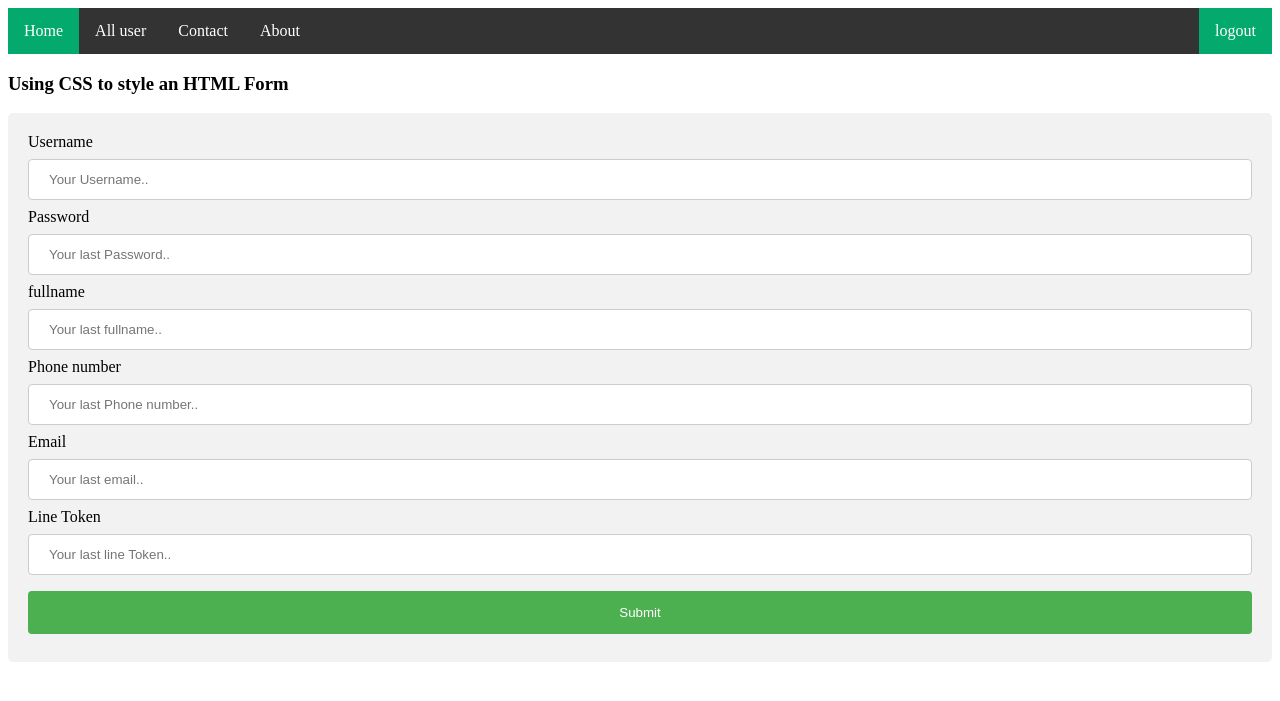
After one commit to siwakron030830/basicphp, a PHP site: page /register.php in a window 1280 px wide. The commit adds this page. Shown: the top 701 px of the page. Run offline with PHP 8.4, Linux system fonts and the light colour scheme.

Commit message:
[Create] registtr

```diff
--- a/api/api_login.php
+++ b/api/api_login.php
@@ -9,7 +9,7 @@ if ($query->num_rows > 0) {
     session_start();
     $_SESSION["sess_id"] = session_id();
     $_SESSION["fullname"] = $result->fullname;
-    echo header("Location: ../dashboard.php");
+    echo header("Location: ../index.php");
 } else {
     echo header("Location: ../login.php");
 }
--- /dev/null
+++ b/logout.php
@@ -0,0 +1,4 @@
+<?php
+session_start();
+session_destroy();
+header("Location: index.php");
--- /dev/null
+++ b/register.php
@@ -0,0 +1,105 @@
+<!DOCTYPE html>
+<html>
+<style>
+    ul {
+  list-style-type: none;
+  margin: 0;
+  padding: 0;
+  overflow: hidden;
+  background-color: #333;
+}
+
+li {
+  float: left;
+}
+
+li a {
+  display: block;
+  color: white;
+  text-align: center;
+  padding: 14px 16px;
+  text-decoration: none;
+}
+
+li a:hover:not(.active) {
+  background-color: #111;
+}
+
+.active {
+  background-color: #04AA6D;
+}
+input[type=text], select {
+  width: 100%;
+  padding: 12px 20px;
+  margin: 8px 0;
+  display: inline-block;
+  border: 1px solid #ccc;
+  border-radius: 4px;
+  box-sizing: border-box;
+}
+
+input[type=submit] {
+  width: 100%;
+  background-color: #4CAF50;
+  color: white;
+  padding: 14px 20px;
+  margin: 8px 0;
+  border: none;
+  border-radius: 4px;
+  cursor: pointer;
+}
+
+input[type=submit]:hover {
+  background-color: #45a049;
+}
+
+div {
+  border-radius: 5px;
+  background-color: #f2f2f2;
+  padding: 20px;
+}
+</style>
+<body>
+<ul>
+  <li><a class="active" href="index.php">Home</a></li>
+  <li><a href="register.php">All user</a></li>
+  <li><a href="#contact">Contact</a></li>
+  <li><a href="#about">About</a></li>
+  <li style="float:right">
+
+
+    <a class="active"href="logout.php">logout</a>
+
+</li>
+</ul>
+
+<h3>Using CSS to style an HTML Form</h3>
+
+<div>
+  <form action="api/api_register.php" method = "post">
+    <label for="Username">Username</label>
+    <input type="text" id="fname" name="Username" placeholder="Your Username..">
+
+    <label for="Passworde">Password</label>
+    <input type="text" id="lname" name="Password" placeholder="Your last Password..">
+
+    <label for="fullname">fullname</label>
+    <input type="text" id="lname" name="fullname" placeholder="Your last fullname..">
+
+    <label for="Phone">Phone number</label>
+    <input type="text" id="lname" name="Phone" placeholder="Your last Phone number..">
+
+    <label for="email">Email</label>
+    <input type="text" id="lname" name="email" placeholder="Your last email..">
+
+    <label for="line Token">Line Token</label>
+    <input type="text" id="lname" name="line Token" placeholder="Your last line Token..">
+
+    </select>
+
+    <input type="submit" value="Submit">
+  </form>
+</div>
+
+</body>
+</html>
```
Also changed, not shown: api/api_register.php (added, +14 -0 lines), index.php (+6 -9 lines).
